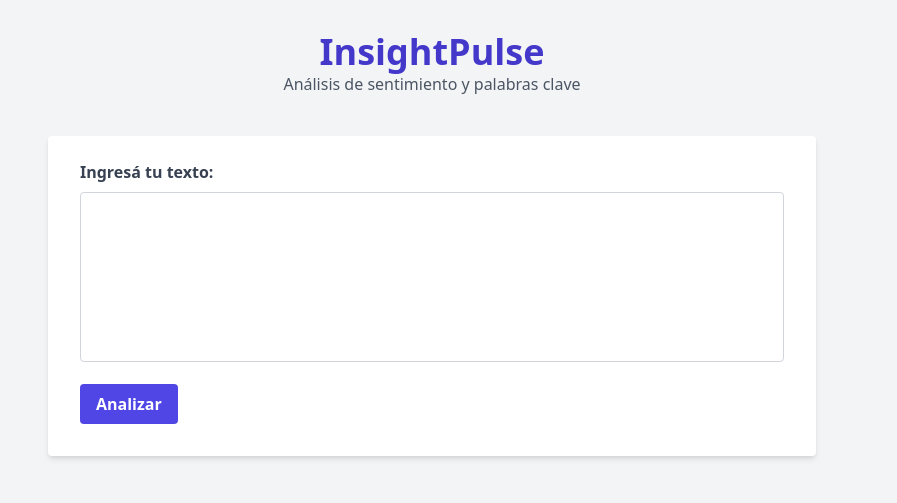
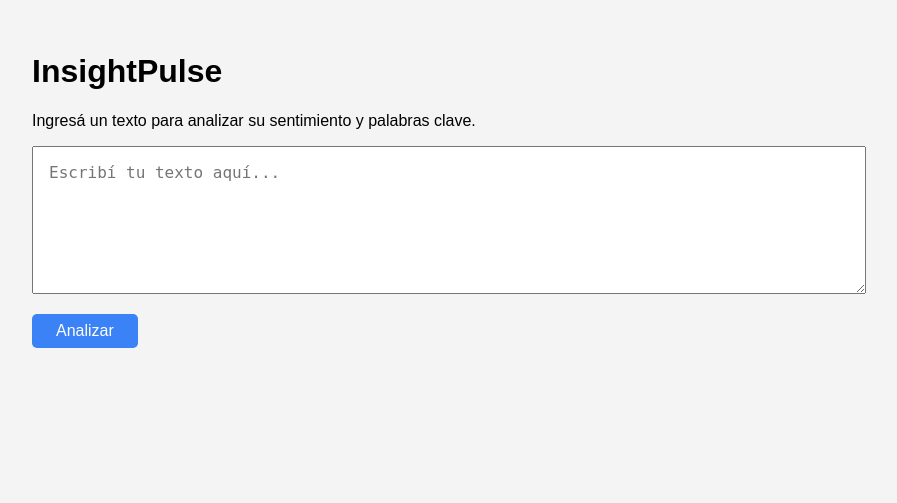
Before and after one commit to Kiromentor/InsightPulse, a Flask app: page / in a window 1280 px wide. Shown: the top 503 px of the page, without its empty margins (208-1105 px from the left). Run offline with Flask 3, Linux system fonts and the light colour scheme.

Commit message:
Fix para deploy en Render 3000

```diff
--- a/requirements.txt
+++ b/requirements.txt
@@ -1,3 +1,5 @@
 Flask
 vaderSentiment
+wordcloud
+matplotlib
 gunicorn
--- a/templates/index.html
+++ b/templates/index.html
@@ -1,40 +1,72 @@
 <!DOCTYPE html>
-<html lang="en">
+<html lang="es">
 <head>
-  <meta charset="UTF-8" />
-  <meta name="viewport" content="width=device-width, initial-scale=1.0" />
-  <title>InsightPulse</title>
-  <link href="https://cdn.jsdelivr.net/npm/tailwindcss@2.2.19/dist/tailwind.min.css" rel="stylesheet">
+    <meta charset="UTF-8">
+    <title>InsightPulse - Análisis de Texto</title>
+    <style>
+        body {
+            font-family: Arial, sans-serif;
+            padding: 2rem;
+            background-color: #f4f4f4;
+            max-width: 800px;
+            margin: auto;
+        }
+        textarea {
+            width: 100%;
+            padding: 1rem;
+            font-size: 1rem;
+            margin-bottom: 1rem;
+        }
+        input[type="submit"] {
+            padding: 0.5rem 1.5rem;
+            font-size: 1rem;
+            background-color: #3b82f6;
+            color: white;
+            border: none;
+            border-radius: 5px;
+            cursor: pointer;
+        }
+        h2, h3 {
+            margin-top: 2rem;
+        }
+        ul {
+            list-style: disc;
+            margin-left: 2rem;
+        }
+        img {
+            margin-top: 1rem;
+            max-width: 100%;
+            border: 1px solid #ccc;
+            box-shadow: 0 0 5px rgba(0,0,0,0.1);
+        }
+    </style>
 </head>
-<body class="bg-gray-100 font-sans leading-normal tracking-normal">
+<body>
+    <h1>InsightPulse</h1>
+    <p>Ingresá un texto para analizar su sentimiento y palabras clave.</p>
 
-  <div class="container mx-auto p-8">
-    <div class="text-center mb-10">
-      <h1 class="text-4xl font-bold text-indigo-700">InsightPulse</h1>
-      <p class="text-gray-600">Análisis de sentimiento y palabras clave</p>
-    </div>
-
-    <form method="POST" class="bg-white shadow-md rounded px-8 pt-6 pb-8 mb-4 max-w-3xl mx-auto">
-      <label for="text" class="block text-gray-700 font-bold mb-2">Ingresá tu texto:</label>
-      <textarea name="text" id="text" rows="6" required
-        class="w-full p-3 border border-gray-300 rounded mb-4 resize-none focus:outline-none focus:ring-2 focus:ring-indigo-500"></textarea>
-      <button type="submit"
-        class="bg-indigo-600 text-white font-bold py-2 px-4 rounded hover:bg-indigo-700 transition">Analizar</button>
+    <form method="post">
+        <textarea name="text" rows="6" placeholder="Escribí tu texto aquí..."></textarea><br>
+        <input type="submit" value="Analizar">
     </form>
 
     {% if result %}
-    <div class="bg-white shadow-md rounded px-8 py-6 max-w-3xl mx-auto">
-      <h2 class="text-2xl font-bold text-indigo-600 mb-4">Resultado del análisis</h2>
-      <p class="mb-2"><strong>Sentimiento (polaridad):</strong> {{ result.polarity }}</p>
-      <p class="mb-2"><strong>Palabras clave:</strong></p>
-      <ul class="list-disc list-inside text-gray-700">
-        {% for keyword in result.keywords %}
-          <li>{{ keyword }}</li>
-        {% endfor %}
-      </ul>
-    </div>
+        <h2>Resultado del análisis</h2>
+        <p><strong>Sentimiento (polaridad):</strong> {{ result.polarity }}</p>
+
+        <h3>Palabras clave:</h3>
+        {% if result.keywords %}
+            <ul>
+                {% for word in result.keywords %}
+                    <li>{{ word }}</li>
+                {% endfor %}
+            </ul>
+        {% else %}
+            <p>No se detectaron palabras clave.</p>
+        {% endif %}
+
+        <h3>Nube de palabras:</h3>
+        <img src="{{ url_for('static', filename='wordcloud.png') }}" alt="Nube de palabras generada">
     {% endif %}
-  </div>
-
 </body>
 </html>
```
Also changed, not shown: analyzer.py (+16 -9 lines), README.md.
